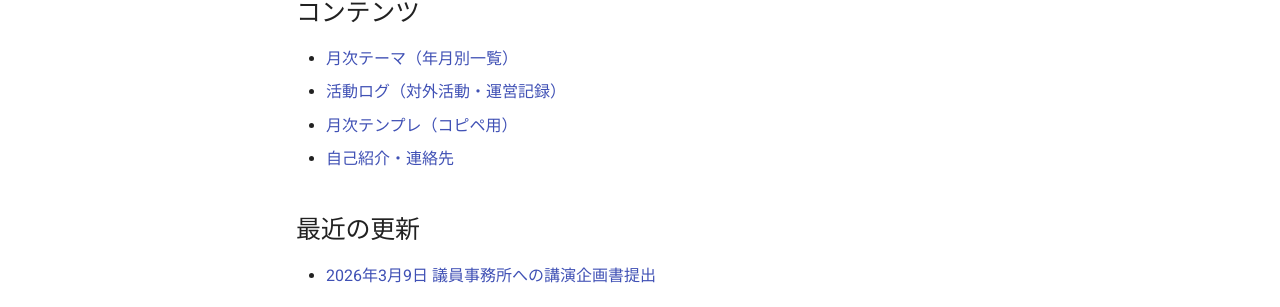
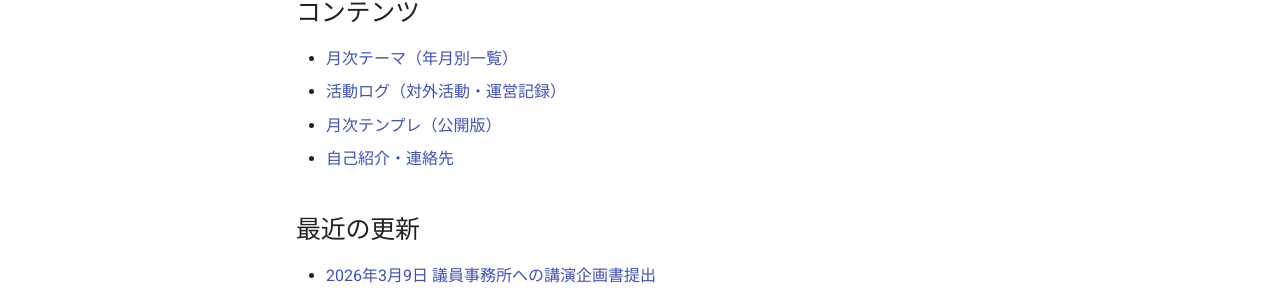
Before and after one commit to yu-ki-nakayama/policy-notes, an MkDocs documentation site: the page built from docs/index.md, in a window 1280 px wide. Shown: the part 559-866 px from the top of the page. Built offline with MkDocs 1.6.1 and Material for MkDocs 9.7.7, drawn with Linux system fonts in a browser that asks for light colours.

Commit message:
Update index.md

```diff
--- a/docs/index.md
+++ b/docs/index.md
@@ -12,7 +12,7 @@
 ## コンテンツ
 - [月次テーマ（年月別一覧）](themes/index.md)
 - [活動ログ（対外活動・運営記録）](activity/index.md)
-- [月次テンプレ（コピペ用）](template/monthly.md)
+- [月次テンプレ（公開版）](template/monthly.md)
 - [自己紹介・連絡先](about.md)
 
 ## 最近の更新
```
